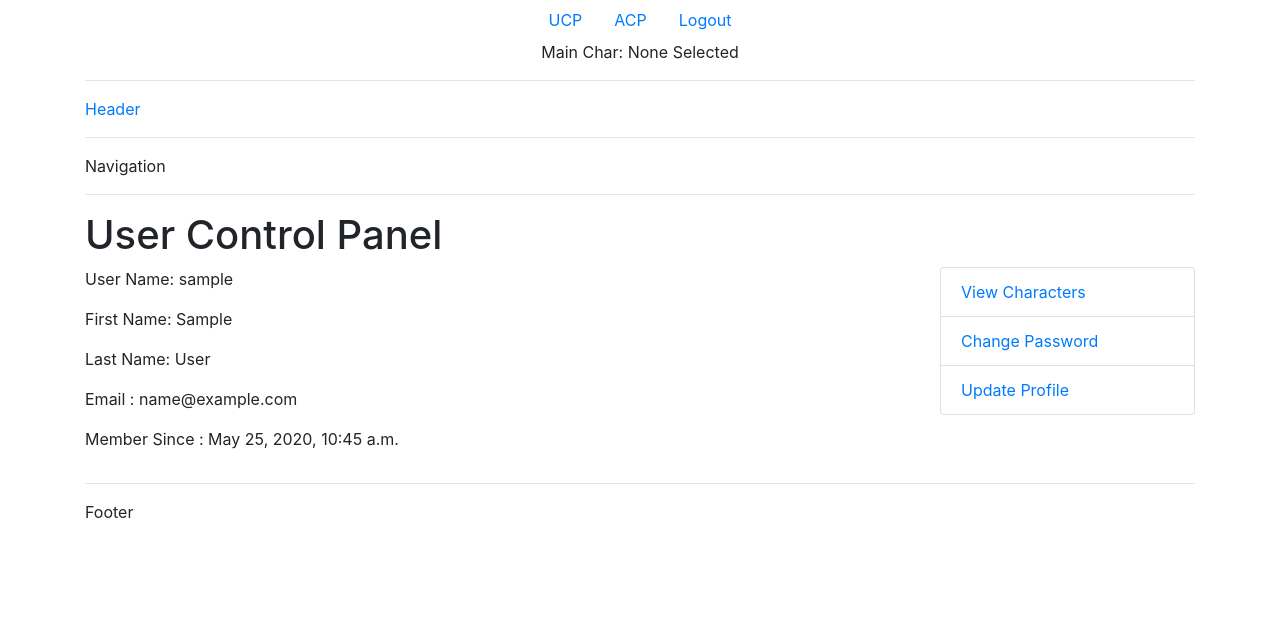
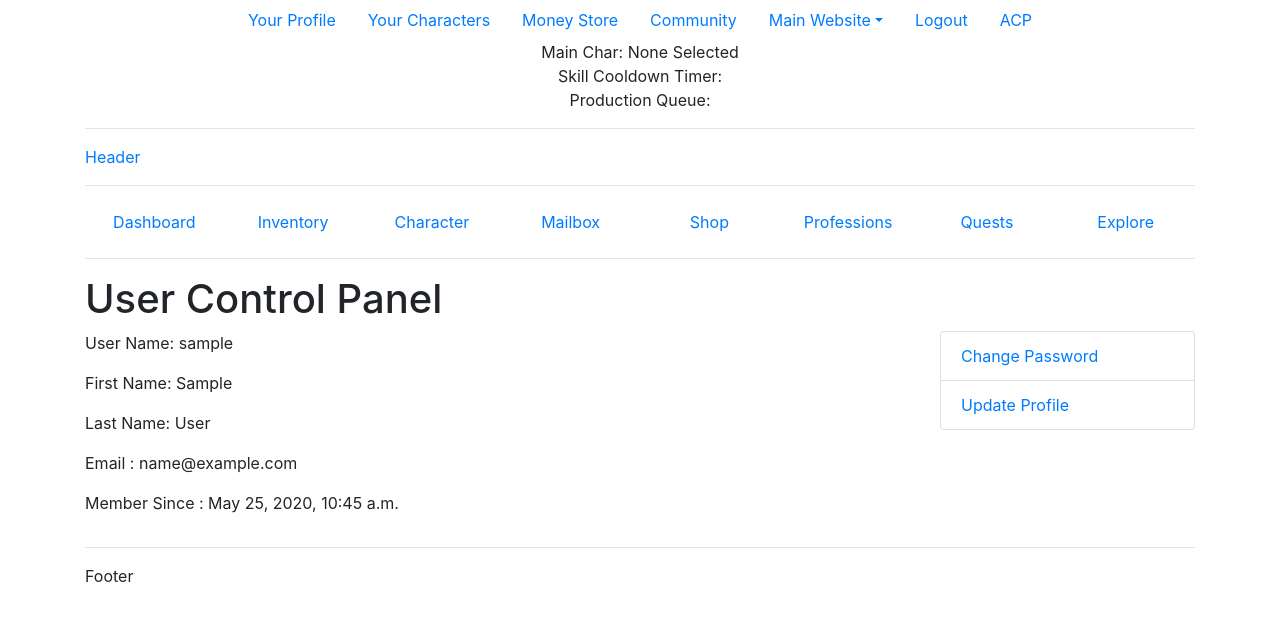
Before and after one commit to Robtych121/WebRPG, a Django app: page /accounts/ucp/ in a window 1280 px wide. Shown: the top 621 px of the page. Run offline with Django 3.2, Linux system fonts and the light colour scheme; the visitor is signed in with stand-in values (Sample User, id 1); data comes from the database, SQL or seed files in the repository; data that the repository does not hold is empty; some libraries are stand-ins or nearby versions.

Commit message:
created basic layout for navigation

```diff
--- a/accounts/templates/ucp.html
+++ b/accounts/templates/ucp.html
@@ -14,7 +14,6 @@
     </div>
     <div class="col-3">
         <ul class="list-group">
-            <li class="list-group-item"><a href="{% url 'view_characters' %}">View Characters</a></li>
             <li class="list-group-item"><a href="{% url 'password_change' %}">Change Password</a></li>
             <li class="list-group-item"><a href="{% url 'user_update_profile' %}">Update Profile</a></li>
         </ul>
--- a/characters/templates/characters.html
+++ b/characters/templates/characters.html
@@ -39,5 +39,4 @@
       </tbody>
   </table>
 </div>
-<a class="btn btn-primary" href="{% url 'user_control_panel' %}">Back to UCP</a>
 {% endblock %}
--- a/templates/partials/navigation.html
+++ b/templates/partials/navigation.html
@@ -1,6 +1,53 @@
+{% if user.is_authenticated %}
 <div class="row">
     <div class="col-12">
-        Navigation
+        <ul class="nav nav-justified">
+            <li class="nav-item">
+              <a class="nav-link" href="#">Dashboard</a>
+            </li>
+            <li class="nav-item">
+                <a class="nav-link" href="#">Inventory</a>
+            </li>
+            <li class="nav-item">
+                <a class="nav-link" href="#">Character</a>
+            </li>
+            <li class="nav-item">
+                <a class="nav-link" href="#">Mailbox</a>
+            </li>
+            <li class="nav-item">
+                <a class="nav-link" href="#">Shop</a>
+            </li>
+            <li class="nav-item">
+                <a class="nav-link" href="#">Professions</a>
+            </li>
+            <li class="nav-item">
+                <a class="nav-link" href="#">Quests</a>
+            </li>
+            <li class="nav-item">
+                <a class="nav-link" href="#">Explore</a>
+            </li>
+          </ul>
         <hr>
     </div>
 </div>
+{%else %}
+<div class="row">
+    <div class="col-12">
+        <ul class="nav justify-content-center">
+            <li class="nav-item">
+              <a class="nav-link" href="#">Home</a>
+            </li>
+            <li class="nav-item">
+                <a class="nav-link" href="#">About</a>
+            </li>
+            <li class="nav-item">
+                <a class="nav-link" href="#">Screenshots</a>
+            </li>
+            <li class="nav-item">
+                <a class="nav-link" href="#">Contact</a>
+              </li>
+          </ul>
+        <hr>
+    </div>
+</div>
+{% endif %}
--- a/templates/partials/topbar.html
+++ b/templates/partials/topbar.html
@@ -4,15 +4,10 @@
             <ul class="nav justify-content-center">
                 {% if user.is_authenticated %}
                 <li class="nav-item">
-                    <a class="nav-link" href="{% url 'user_control_panel'%}">UCP</a>
-                  </li>
-                {% if request.user.is_staff %}
+                    <a class="nav-link" href="{% url 'user_control_panel'%}">Your Profile</a>
+                </li>
                 <li class="nav-item">
-                    <a class="nav-link" href="/admin" target="_blank">ACP</a>
-                </li>
-                {% endif %}
-                <li class="nav-item">
-                    <a class="nav-link" href="{% url 'logout' %}">Logout</a>
+                    <a class="nav-link" href="{% url 'view_characters'%}">Your Characters</a>
                 </li>
                 {% else %}
                 <li class="nav-item">
@@ -22,6 +17,30 @@
                     <a class="nav-link" href="{% url 'django_registration_register' %}">Register</a>
                 </li>
                 {% endif %}
+                <li class="nav-item">
+                    <a class="nav-link" href="#">Money Store</a>
+                </li>
+                <li class="nav-item">
+                    <a class="nav-link" href="#">Community</a>
+                </li>
+                {% if user.is_authenticated %}
+                <li class="nav-item dropdown">
+                    <a class="nav-link dropdown-toggle" data-toggle="dropdown" href="#" role="button" aria-haspopup="true" aria-expanded="false">Main Website</a>
+                    <div class="dropdown-menu">
+                      <a class="dropdown-item" href="#">About</a>
+                      <a class="dropdown-item" href="#">Screenshots</a>
+                      <a class="dropdown-item" href="#">Contact</a>
+                    </div>
+                </li>
+                <li class="nav-item">
+                    <a class="nav-link" href="{% url 'logout' %}">Logout</a>
+                </li>
+                {% if request.user.is_staff %}
+                <li class="nav-item">
+                    <a class="nav-link" href="/admin" target="_blank">ACP</a>
+                </li>
+                {% endif %}
+                {% endif %}
             </ul>
             {% if user.is_authenticated %}
                     Main Char:
@@ -30,6 +49,10 @@
                     {% else %}
                         None Selected
                     {% endif %}
+                    <br>
+                    Skill Cooldown Timer:
+                    <br>
+                    Production Queue:
             {% endif %}
         </div>
     </div>
```
